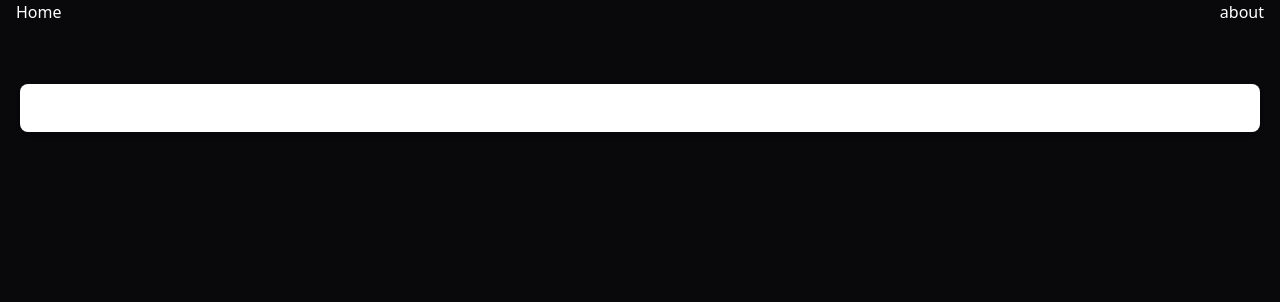
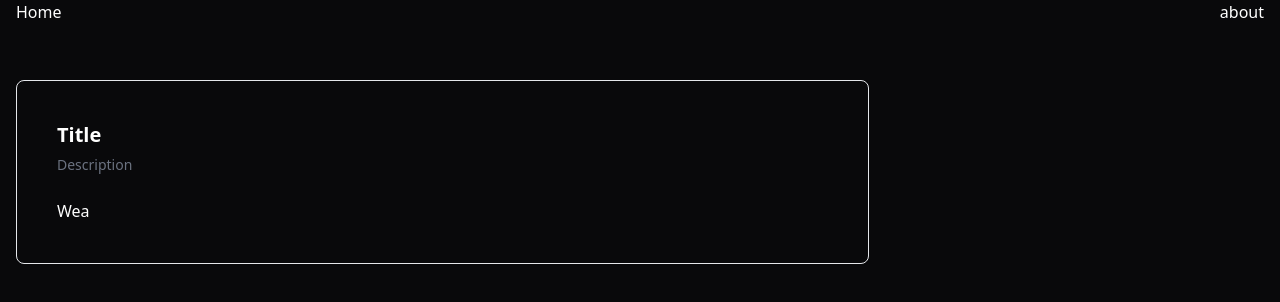
Before and after one commit to contrerases/Sistema-de-Gestion-de-Consultas-y-Convalidacion-de-Asignaturas, a Vue app in the folder Client/: page / in a window 1280 px wide. Shown: the top 302 px of the page. Built offline with nearby package versions, Linux system fonts and the light colour scheme.

Commit message:
Correcciones en diseño de tarjeta de validación

```diff
--- a/Client/src/components/RequestCard.vue
+++ b/Client/src/components/RequestCard.vue
@@ -1,14 +1,50 @@
 <template>
-<div class="card">
+  <div class="card">
+    <div class="card-header">
+      <div class="card-title">Title</div>
+      <div class="card-description">
+        <span>Description</span>
+      </div>
+    </div>
 
-</div>
+  <div class="card-content">
+    Wea
+  </div>
+  </div>
 </template>
 
 
 <style lang="postcss">
 
-  .card {
-    @apply shadow-md rounded-lg p-6 bg-white m-5;
+  .text-muted {
+    @apply text-gray-500;
   }
 
+
+  .card {
+    @apply w-2/3 h-full shadow-sm rounded-lg p-4 m-4 border;
+  }
+
+  .card-header {
+    @apply flex flex-col gap-y-1.5 p-6;
+  }
+
+  .card-title {
+    @apply text-xl font-semibold ;
+  }
+
+  .card-description {
+    @apply text-sm text-muted;
+  }
+
+  .card-content {
+    @apply p-6 pt-0;
+  }
+
+  .card-footer {
+    @apply flex items-center p-6 pt-0;
+  }
+
+
+
 </style>
```
Also changed, not shown: Client/src/assets/index.css (line endings or trailing spaces).
